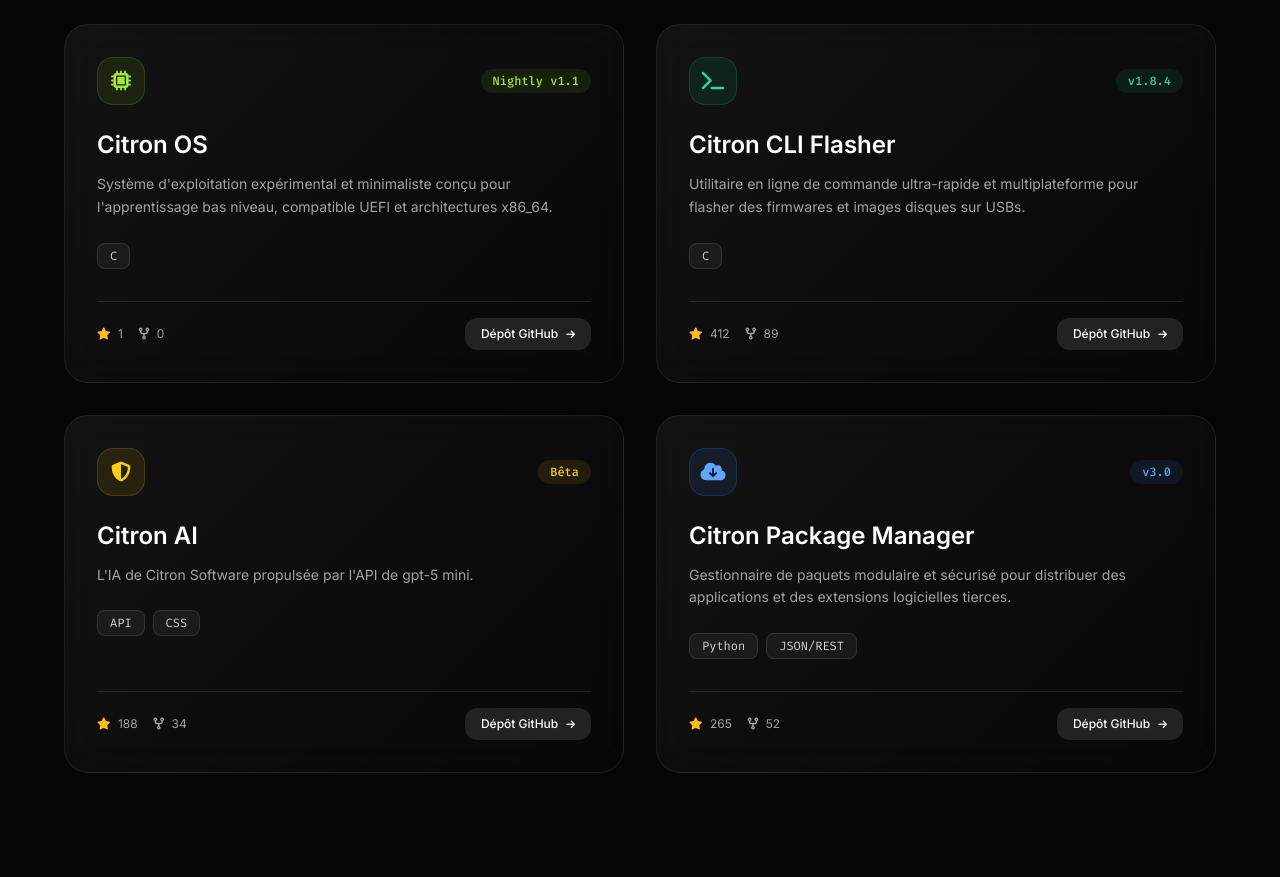
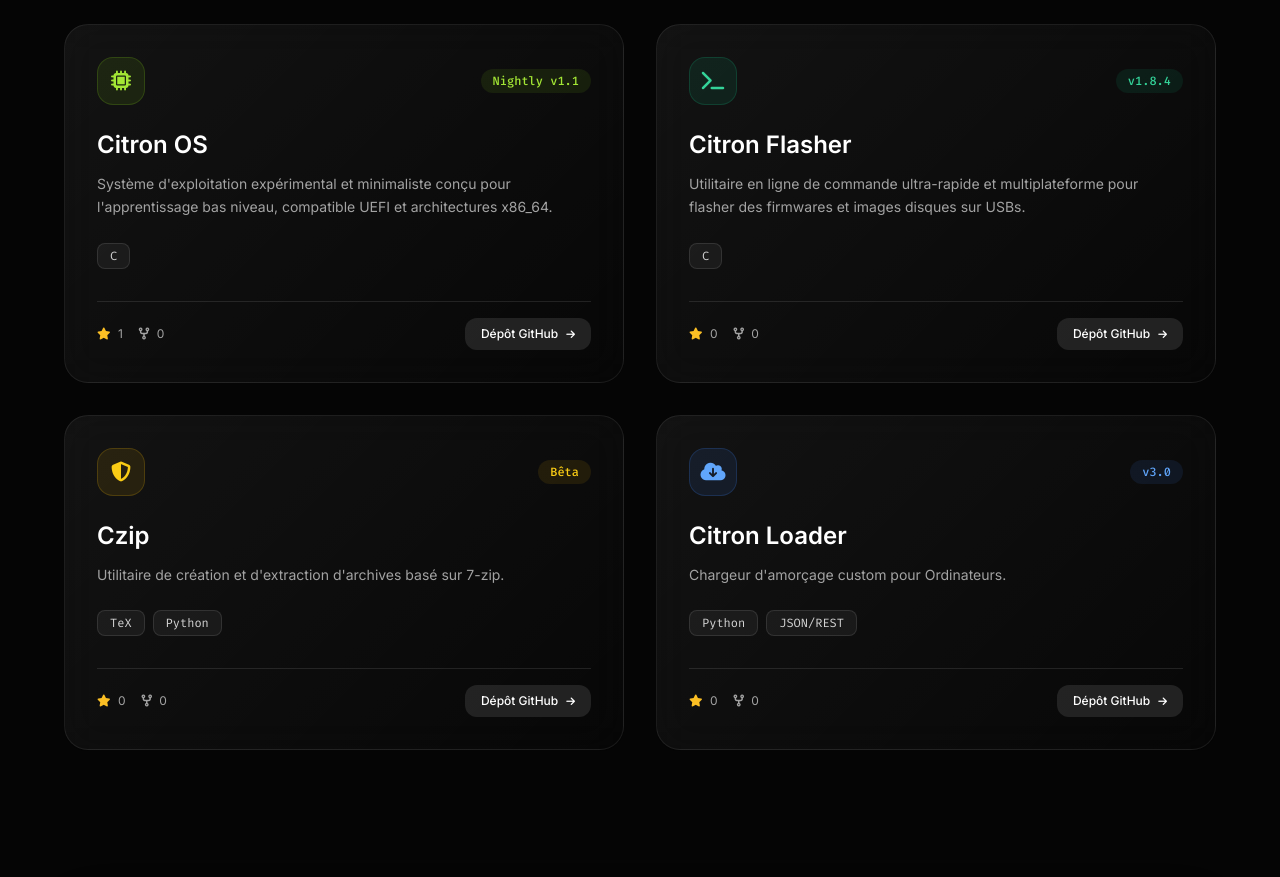
Before and after one commit to citron-software/citron-software.github.io, a plain HTML site: page index.html in a window 1280 px wide. Shown: the part 940-1817 px from the top of the page. Drawn offline with nearby package versions, Linux system fonts and the light colour scheme.

Commit message:
Rename Citron CLI Flasher to Citron Flasher

```diff
--- a/index.html
+++ b/index.html
@@ -207,7 +207,7 @@
                             </div>
                             <span class="px-3 py-1 rounded-full bg-emerald-500/10 text-emerald-400 text-xs font-mono font-medium">v1.8.4</span>
                         </div>
-                        <h3 class="text-2xl font-semibold text-white mb-3">Citron CLI Flasher</h3>
+                        <h3 class="text-2xl font-semibold text-white mb-3">Citron Flasher</h3>
                         <p class="text-sm text-neutral-400 leading-relaxed mb-6">Utilitaire en ligne de commande ultra-rapide et multiplateforme pour flasher des firmwares et images disques sur USBs.</p>
                         <div class="flex flex-wrap gap-2 mb-8">
                             <span class="px-3 py-1 rounded-lg bg-white/5 border border-white/10 text-xs text-neutral-300 font-mono">C</span>
@@ -215,8 +215,8 @@
                     </div>
                     <div class="flex items-center justify-between pt-4 border-t border-white/10">
                         <div class="flex items-center space-x-4 text-xs text-neutral-400">
-                            <span><i class="fa-solid fa-star text-amber-400 mr-1"></i> 412</span>
-                            <span><i class="fa-solid fa-code-fork mr-1"></i> 89</span>
+                            <span><i class="fa-solid fa-star text-amber-400 mr-1"></i> 0</span>
+                            <span><i class="fa-solid fa-code-fork mr-1"></i> 0</span>
                         </div>
                         <a href="https://github.com" target="_blank" class="px-4 py-2 rounded-xl bg-white/10 hover:bg-white/20 text-white text-xs font-medium transition-colors flex items-center space-x-2">
                             <span>Dépôt GitHub</span>
@@ -234,17 +234,17 @@
                             </div>
                             <span class="px-3 py-1 rounded-full bg-yellow-500/10 text-yellow-400 text-xs font-mono font-medium">Bêta</span>
                         </div>
-                        <h3 class="text-2xl font-semibold text-white mb-3">Citron AI</h3>
-                        <p class="text-sm text-neutral-400 leading-relaxed mb-6">L'IA de Citron Software propulsée par l'API de gpt-5 mini.</p>
+                        <h3 class="text-2xl font-semibold text-white mb-3">Czip</h3>
+                        <p class="text-sm text-neutral-400 leading-relaxed mb-6">Utilitaire de création et d'extraction d'archives basé sur 7-zip.</p>
                         <div class="flex flex-wrap gap-2 mb-8">
-                            <span class="px-3 py-1 rounded-lg bg-white/5 border border-white/10 text-xs text-neutral-300 font-mono">API</span>
-                            <span class="px-3 py-1 rounded-lg bg-white/5 border border-white/10 text-xs text-neutral-300 font-mono">CSS</span>
+                            <span class="px-3 py-1 rounded-lg bg-white/5 border border-white/10 text-xs text-neutral-300 font-mono">TeX</span>
+                            <span class="px-3 py-1 rounded-lg bg-white/5 border border-white/10 text-xs text-neutral-300 font-mono">Python</span>
                         </div>
                     </div>
                     <div class="flex items-center justify-between pt-4 border-t border-white/10">
                         <div class="flex items-center space-x-4 text-xs text-neutral-400">
-                            <span><i class="fa-solid fa-star text-amber-400 mr-1"></i> 188</span>
-                            <span><i class="fa-solid fa-code-fork mr-1"></i> 34</span>
+                            <span><i class="fa-solid fa-star text-amber-400 mr-1"></i> 0</span>
+                            <span><i class="fa-solid fa-code-fork mr-1"></i> 0</span>
                         </div>
                         <a href="https://github.com" target="_blank" class="px-4 py-2 rounded-xl bg-white/10 hover:bg-white/20 text-white text-xs font-medium transition-colors flex items-center space-x-2">
                             <span>Dépôt GitHub</span>
@@ -262,8 +262,8 @@
                             </div>
                             <span class="px-3 py-1 rounded-full bg-blue-500/10 text-blue-400 text-xs font-mono font-medium">v3.0</span>
                         </div>
-                        <h3 class="text-2xl font-semibold text-white mb-3">Citron Package Manager</h3>
-                        <p class="text-sm text-neutral-400 leading-relaxed mb-6">Gestionnaire de paquets modulaire et sécurisé pour distribuer des applications et des extensions logicielles tierces.</p>
+                        <h3 class="text-2xl font-semibold text-white mb-3">Citron Loader</h3>
+                        <p class="text-sm text-neutral-400 leading-relaxed mb-6">Chargeur d'amorçage custom pour Ordinateurs.</p>
                         <div class="flex flex-wrap gap-2 mb-8">
                             <span class="px-3 py-1 rounded-lg bg-white/5 border border-white/10 text-xs text-neutral-300 font-mono">Python</span>
                             <span class="px-3 py-1 rounded-lg bg-white/5 border border-white/10 text-xs text-neutral-300 font-mono">JSON/REST</span>
@@ -271,8 +271,8 @@
                     </div>
                     <div class="flex items-center justify-between pt-4 border-t border-white/10">
                         <div class="flex items-center space-x-4 text-xs text-neutral-400">
-                            <span><i class="fa-solid fa-star text-amber-400 mr-1"></i> 265</span>
-                            <span><i class="fa-solid fa-code-fork mr-1"></i> 52</span>
+                            <span><i class="fa-solid fa-star text-amber-400 mr-1"></i> 0</span>
+                            <span><i class="fa-solid fa-code-fork mr-1"></i> 0</span>
                         </div>
                         <a href="https://github.com" target="_blank" class="px-4 py-2 rounded-xl bg-white/10 hover:bg-white/20 text-white text-xs font-medium transition-colors flex items-center space-x-2">
                             <span>Dépôt GitHub</span>
```
